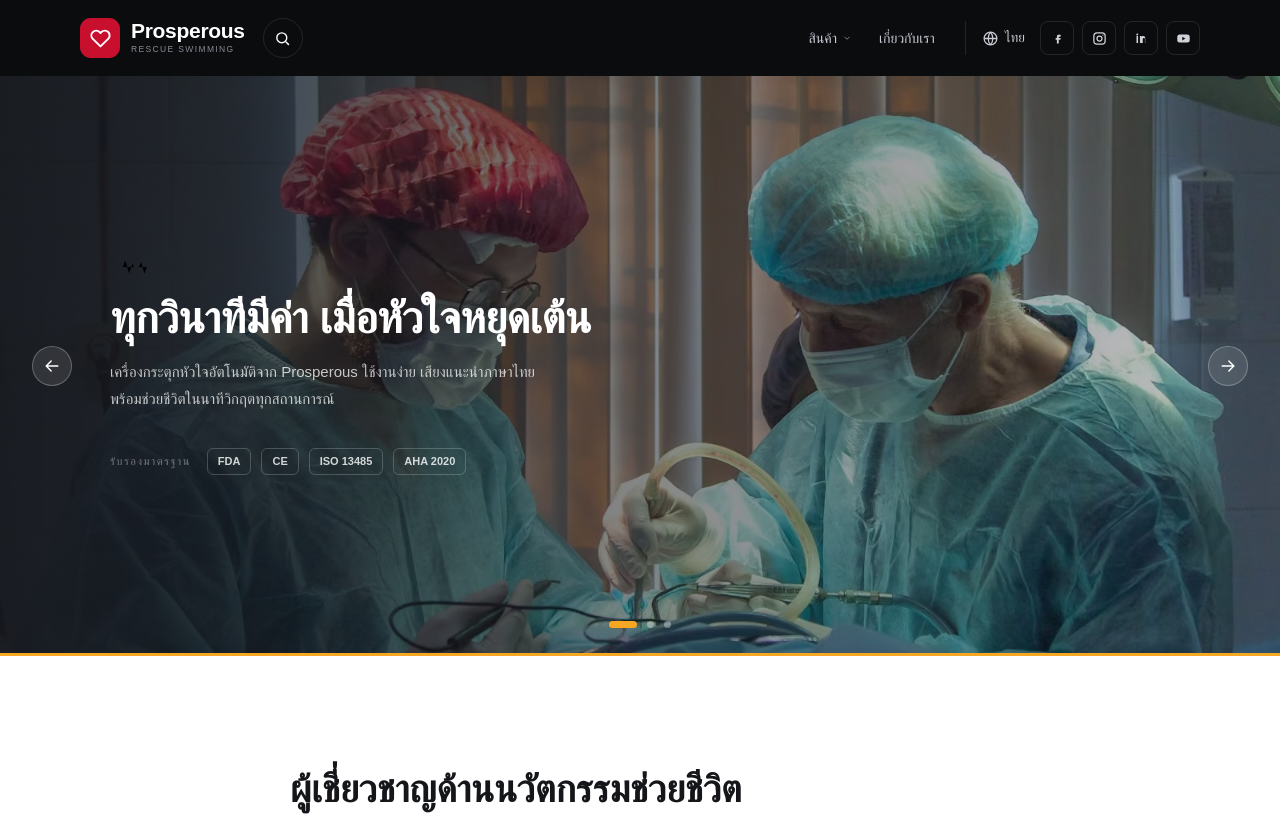
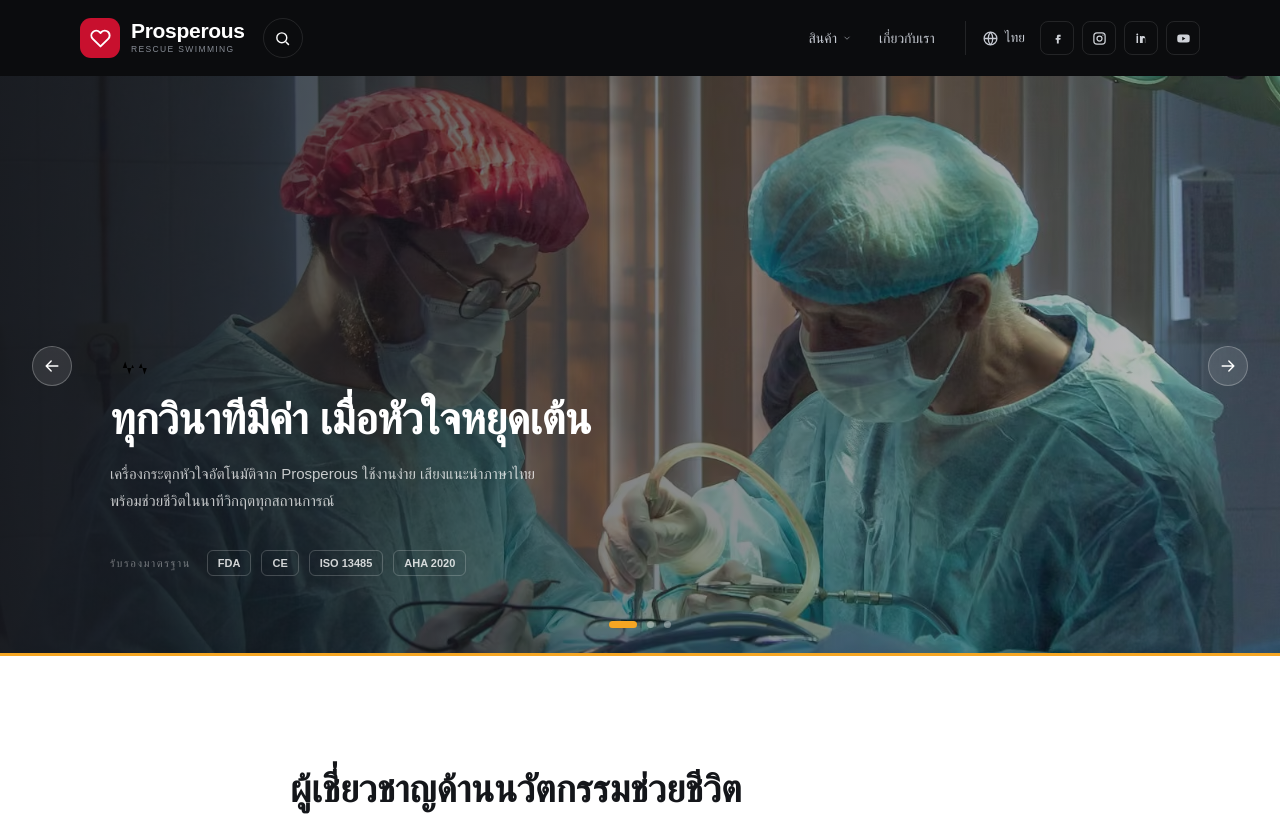
Before and after one commit to prosperousthailandaed-png/Pros, a Next.js app: page / in a window 1280 px wide. Shown: the top 816 px of the page. Built offline with nearby package versions, Linux system fonts and the light colour scheme; a web font is replaced by a local one.

Commit message:
add aed product picture 2 choic feature

```diff
--- a/components/Heroslider.tsx
+++ b/components/Heroslider.tsx
@@ -75,7 +75,7 @@ export default function HeroSlider() {
       </div>
 
       {/* Content */}
-      <div className="absolute inset-0 z-[2] flex items-center">
+      <div className="absolute inset-0 z-[2] flex items-end pb-20 max-md:pb-16">
         <div className="w-full max-w-[1140px] mx-auto px-10 max-md:px-5">
           <div className="max-w-[560px] text-white max-md:text-center max-md:mx-auto">
             <div className="flex items-center gap-3 mb-4 max-md:justify-center">
```
